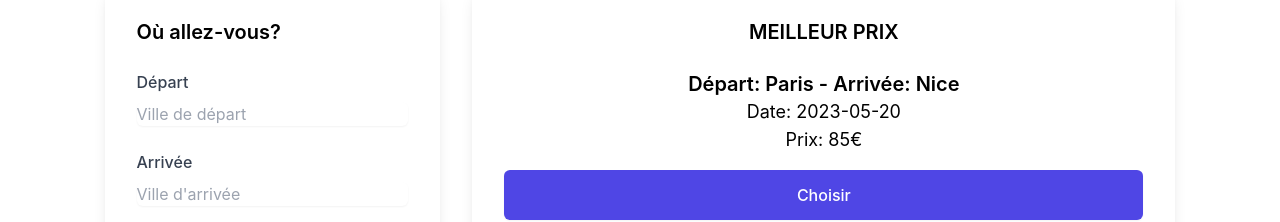
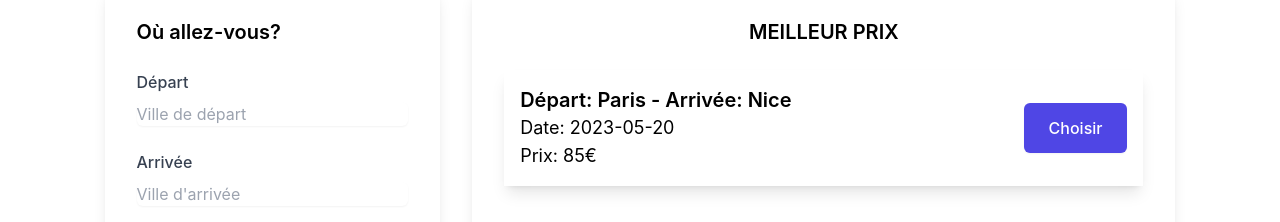
Before and after one commit to Hackathon-traincroyable/FrontV1, a React (Create React App) app: page / in a window 1280 px wide. Shown: the part 590-812 px from the top of the page. Built offline with nearby package versions, Linux system fonts and the light colour scheme.

Commit message:
Refactor Home.jsx layout and styling

```diff
--- a/src/pages/Home.jsx
+++ b/src/pages/Home.jsx
@@ -52,20 +52,20 @@ export default function Example() {
         <button type="submit" className="inline-flex justify-center py-3 px-6 border border-transparent shadow-sm text-base font-medium rounded-md text-white bg-indigo-600 hover:bg-indigo-700 focus:outline-none focus:ring-2 focus:ring-offset-2 focus:ring-indigo-500">Rechercher les meilleurs prix</button>
       </form>
     </div>
+
     {/* Info, occupe 2 fractions */}
     <div className="md:col-span-2 bg-white shadow-lg rounded-lg p-8"> {/* Ajustez pour que cette div occupe 2/3 de l'espace disponible */}
       <h3 className="text-xl font-semibold mb-6 text-center uppercase">meilleur prix</h3>
       {/* Contenu de la deuxième colonne ici */}
-      <div className="flex flex-col space-y-4"> {/* Utilisez flex-col et space-y pour espacer verticalement les éléments */}
-        <div className="text-center">
-          <h4 className="text-xl font-semibold">Départ: Paris - Arrivée: Nice</h4> {/* Augmentez la taille du texte */}
-          <p className="text-lg">Date: 2023-05-20</p> {/* Augmentez la taille du texte */}
-          <p className="text-lg">Prix: 85€</p> {/* Augmentez la taille du texte */}
-        </div>
-      <div className="flex flex-col space-y-4">
-      <button className="inline-flex justify-center py-3 px-6 border border-transparent shadow-sm text-base font-medium rounded-md text-white bg-indigo-600 hover:bg-indigo-700 focus:outline-none focus:ring-2 focus:ring-offset-2 focus:ring-indigo-500">Choisir</button>
-      </div>
-    </div>
+      <div className="flex justify-between items-center shadow-lg p-4"> {/* Ajoutez shadow-lg pour l'ombrage et p-4 pour le padding */}
+  <div>
+    <h4 className="text-xl font-semibold">Départ: Paris - Arrivée: Nice</h4> {/* Taille du texte ajustée */}
+    <p className="text-lg">Date: 2023-05-20</p> {/* Taille du texte ajustée */}
+    <p className="text-lg">Prix: 85€</p> {/* Taille du texte ajustée */}
+  </div>
+  <button className="inline-flex justify-center py-3 px-6 border border-transparent shadow-sm text-base font-medium rounded-md text-white bg-indigo-600 hover:bg-indigo-700 focus:outline-none focus:ring-2 focus:ring-offset-2 focus:ring-indigo-500">Choisir</button>
+</div>
+
   </div>
 </div>
 </div>
```
